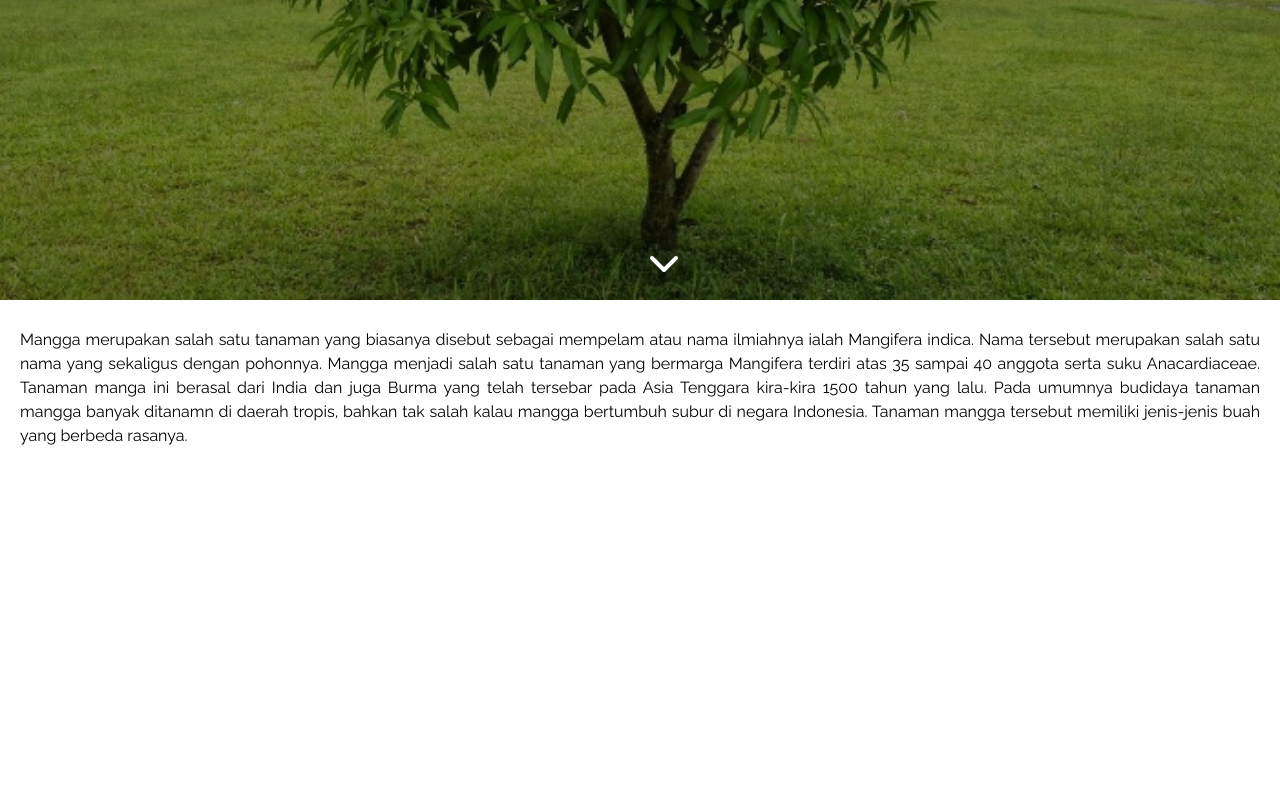
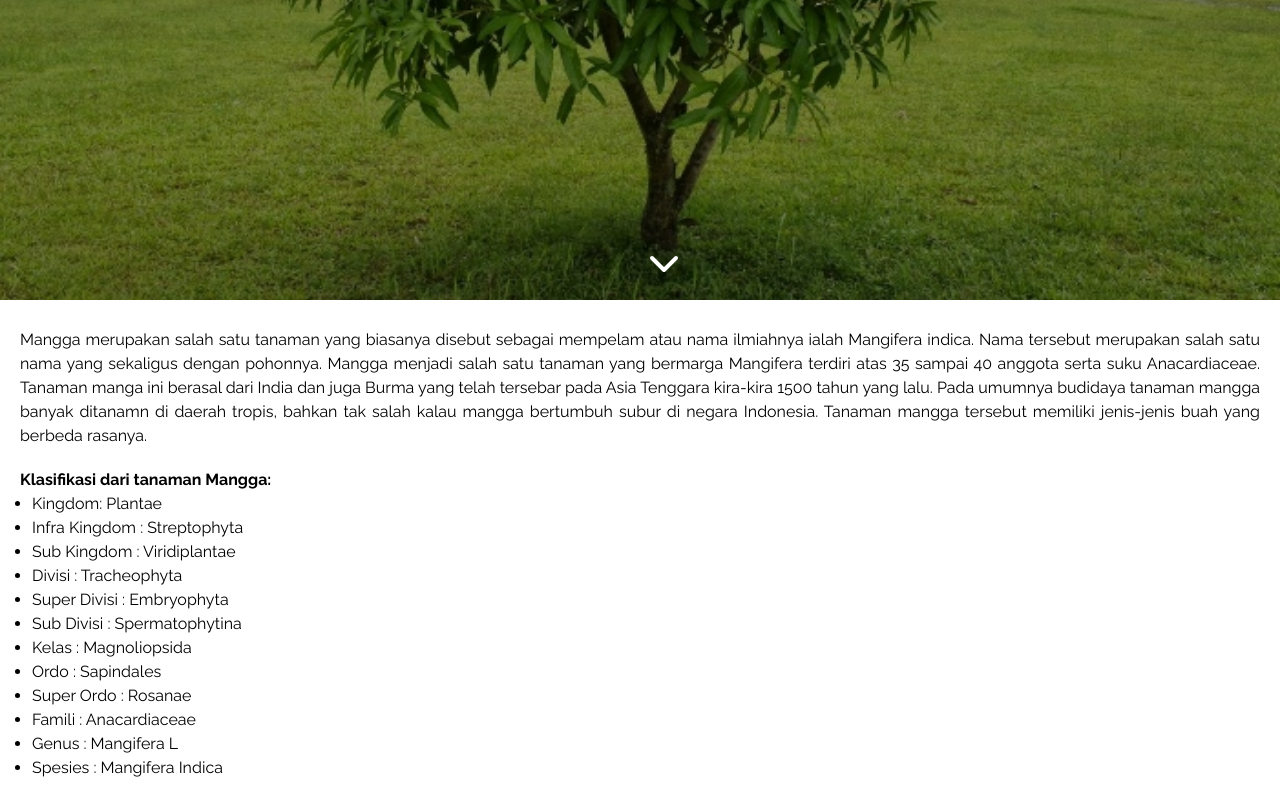
Before and after one commit to rid333/pohon-ompo, a SvelteKit app: page /mangga in a window 1280 px wide. Shown: the part 500-1300 px from the top of the page. Before the commit the page ends 968 px from the top, so only its background shows below. Built offline with nearby package versions, Linux system fonts and the light colour scheme.

Commit message:
updated mangga page

```diff
--- a/src/routes/mangga/+page.svelte
+++ b/src/routes/mangga/+page.svelte
@@ -18,14 +18,33 @@
         </div>
     </div>
 
-    <div id="main" class="p-5 text-justify">
+    <div id="main" class="p-5 text-justify flex flex-col gap-y-5">
+        <div>
             Mangga merupakan salah satu tanaman yang biasanya disebut sebagai mempelam
             atau nama ilmiahnya ialah Mangifera indica. Nama tersebut merupakan salah satu
             nama yang sekaligus dengan pohonnya. Mangga menjadi salah satu tanaman yang bermarga
             Mangifera terdiri atas 35 sampai 40 anggota serta suku Anacardiaceae. Tanaman manga
             ini berasal dari India dan juga Burma yang telah tersebar pada Asia Tenggara kira-kira
-        1500 tahun yang lalu. Pada umumnya budidaya tanaman mangga banyak ditanamn di daerah
+            1500 tahun yang lalu. Pada umumnya budidaya tanaman mangga banyak ditanamn di daerah
             tropis, bahkan tak salah kalau mangga bertumbuh subur di negara Indonesia. Tanaman
             mangga tersebut memiliki jenis-jenis buah yang berbeda rasanya.
         </div>
+        <div>
+            <div class="font-bold">Klasifikasi dari tanaman Mangga:</div>
+            <ul class="list-disc px-3">
+                <li>Kingdom: Plantae</li>
+                <li>Infra Kingdom : Streptophyta</li>
+                <li>Sub Kingdom : Viridiplantae</li>
+                <li>Divisi : Tracheophyta</li>
+                <li>Super Divisi : Embryophyta</li>
+                <li>Sub Divisi : Spermatophytina</li>
+                <li>Kelas : Magnoliopsida</li>
+                <li>Ordo : Sapindales</li>
+                <li>Super Ordo : Rosanae</li>
+                <li>Famili : Anacardiaceae</li>
+                <li>Genus : Mangifera L</li>
+                <li>Spesies : Mangifera Indica</li>
+            </ul>
         </div>
+    </div>
+</div>
```
Lines whose indentation alone changed are shown as unchanged.
